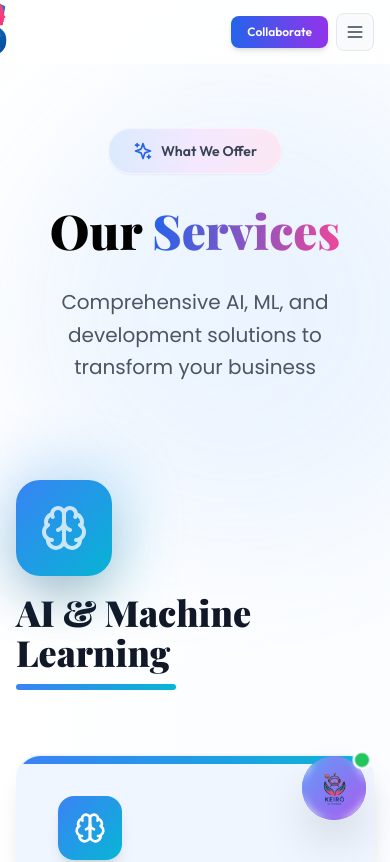
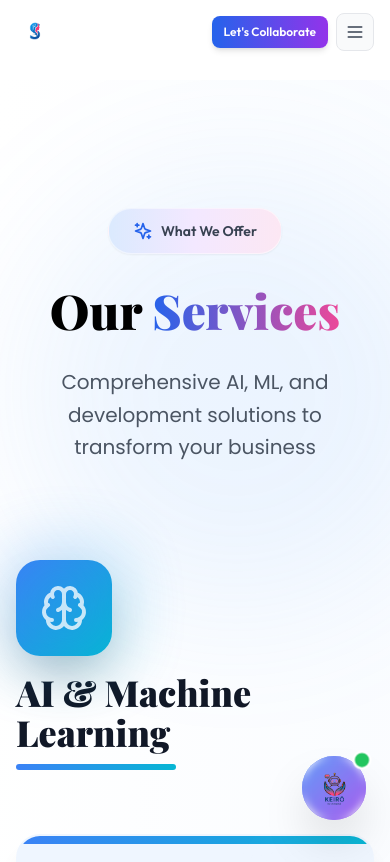
Before and after one commit to StratGenAI/website_frontend, a Next.js app: page /services in a window 390 px wide. Shown: the top 862 px of the page. Built offline with nearby package versions, Linux system fonts and the light colour scheme.

Commit message:
Fix logo positioning, mobile responsive, and button text

```diff
--- a/app/services/page.tsx
+++ b/app/services/page.tsx
@@ -2,7 +2,7 @@ import Services from '@/components/sections/Services'
 
 export default function ServicesPage() {
   return (
-    <div className="relative">
+    <div className="relative pt-20 md:pt-24">
       <Services />
     </div>
   )
--- a/components/Navbar.tsx
+++ b/components/Navbar.tsx
@@ -152,13 +152,12 @@ export default function Navbar() {
     style={{ overflow: 'visible' }}
   >
     <div className="container mx-auto px-4 sm:px-6 lg:px-8">
-      <div className="flex items-center justify-between h-16 md:h-20 lg:h-24 w-full">
+      <div className="flex items-center justify-between h-16 md:h-20 lg:h-24 w-full gap-2 md:gap-4">
 
-        {/* Logo - Completely Left Aligned */}
+        {/* Logo - Properly Aligned */}
         <Link
           href="/"
-          className="flex items-center flex-shrink-0"
-          style={{ marginLeft: '-90px' }}
+          className="flex items-center flex-shrink-0 z-10"
         >
           <motion.div
             initial={{ opacity: 0, x: -20 }}
@@ -177,12 +176,9 @@ export default function Navbar() {
                 height={1200}
                 priority
                 unoptimized
-                className="object-contain"
+                className="object-contain h-12 md:h-14 lg:h-16 w-auto max-w-[90px] md:max-w-[100px]"
                 style={{
                   backgroundColor: 'transparent',
-                  height: '160px',
-                  width: 'auto',
-                  maxWidth: 'none',
                   display: 'block'
                 }}
               />
@@ -423,11 +419,11 @@ export default function Navbar() {
             {/* Mobile Collaborate Button */}
             <motion.a
               href="#contact"
-              className="px-4 py-2 bg-gradient-to-r from-blue-600 to-purple-600 text-white font-heading font-semibold text-xs rounded-lg shadow-md"
+              className="px-3 py-2 bg-gradient-to-r from-blue-600 to-purple-600 text-white font-heading font-semibold text-xs rounded-lg shadow-md whitespace-nowrap"
               whileHover={{ scale: 1.05 }}
               whileTap={{ scale: 0.95 }}
             >
-              Collaborate
+              Let's Collaborate
             </motion.a>
             <motion.button
               className="p-2 rounded-lg bg-gray-50 hover:bg-gray-100 transition-colors border border-gray-200"
```
